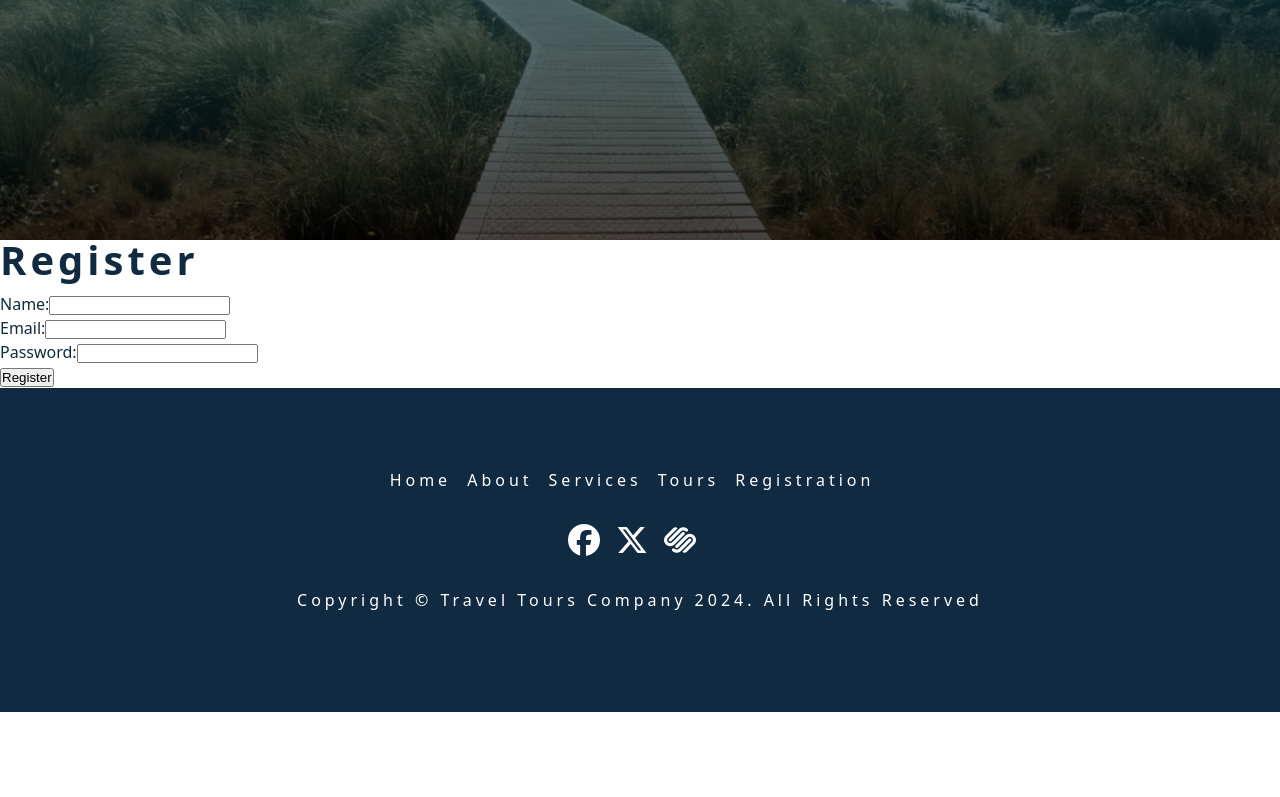
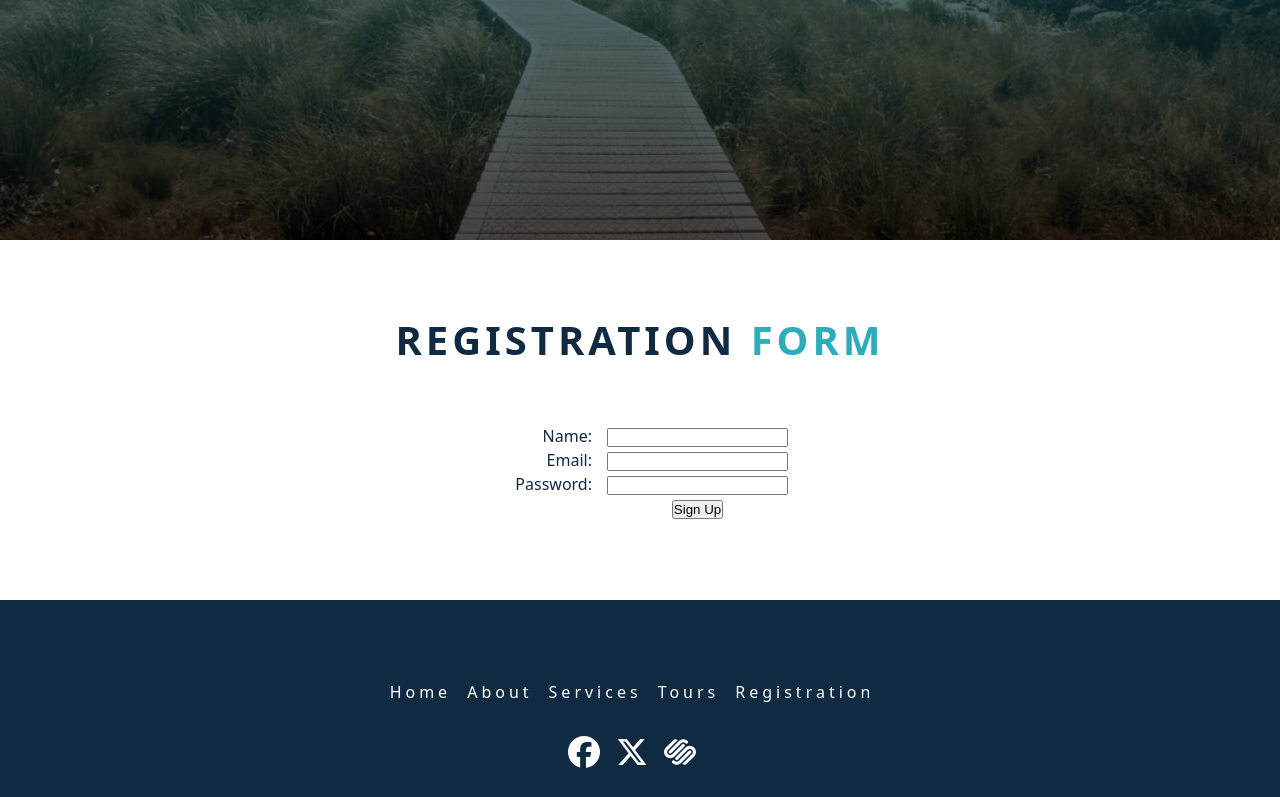
Before and after one commit to Viettranni/week4-fe-pp, a React (Create React App) app: page /registration in a window 1280 px wide. Shown: the part 560-1357 px from the top of the page. Before the commit the page ends 1272 px from the top, so only its background shows below. Built offline with nearby package versions, Linux system fonts and the light colour scheme.

Commit message:
Add stylesheet to the registration form

```diff
--- a/src/App.css
+++ b/src/App.css
@@ -518,3 +518,14 @@ min-height:calc(100vh - 62px);
   font-size: 1.5rem;
   text-transform: uppercase;
 }
+
+.registration-form {
+  text-align: center;
+}
+
+.registration-form label {
+    display: inline-block;
+    width: 100px;
+    margin-right: 15px;
+    text-align: right;
+}
--- a/src/components/Registration.js
+++ b/src/components/Registration.js
@@ -1,4 +1,5 @@
 import React, { useState } from 'react';
+import Title from './Title'
 
 const Registration = () => {
 
@@ -21,8 +22,9 @@ const Registration = () => {
     };
 
     return (
-        <div className="registration-form" >
-            <h2>Register</h2>
+        <section className='section registration' id='registration'>
+            <Title title='Registration' subTitle='Form' />
+            <div className="registration-form">
                 <form onSubmit={handleSubmit}>
                     <div>
                         <label htmlFor="name">Name:</label>
@@ -56,9 +58,13 @@ const Registration = () => {
                         required
                         />
                     </div>
-                    <button type="submit">Register</button>
-            </form>
-        </div>
+                    <div>
+                        <label></label>
+                        <button type="submit">Sign Up</button>
+                    </div>
+                </form>
+            </div>
+        </section>
     );
   };
 
```
